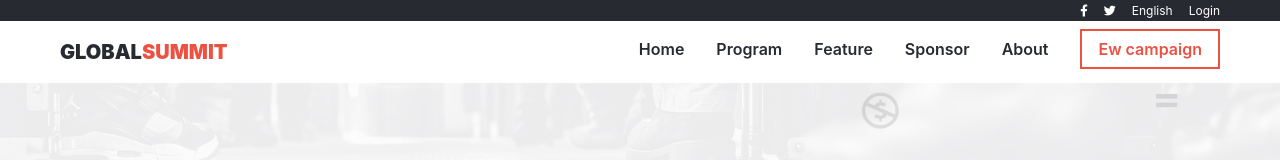
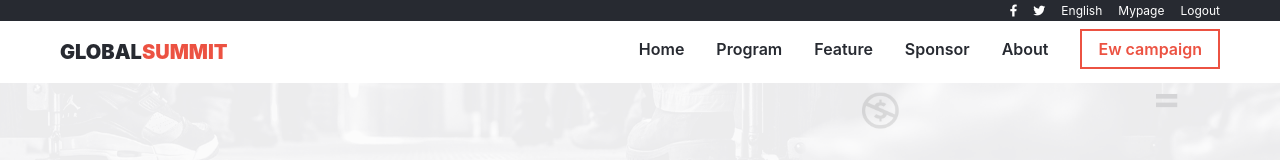
Before and after one commit to Balikuddembe/capstone-project-1, a website: page index.html in a window 1280 px wide. Shown: the top 160 px of the page. Drawn offline with Linux system fonts and the light colour scheme.

Commit message:
modified index.html

```diff
--- a/index.html
+++ b/index.html
@@ -23,7 +23,8 @@
                     <li><a href="#"><i class="fab fa-facebook-f"></i></a></li>
                     <li><a href="#"><i class="fa-brands fa-twitter"></i></a></li>
                     <li><a href="#">English</a></li>
-                    <li><a href="#" class='login-btn'>Login</a></li>
+                    <li><a href="#" class='login-btn'>Mypage</a></li>
+                    <li><a href="#" class='login-btn'>Logout</a></li>
                 </ul>
             </div>
         </div>
```
